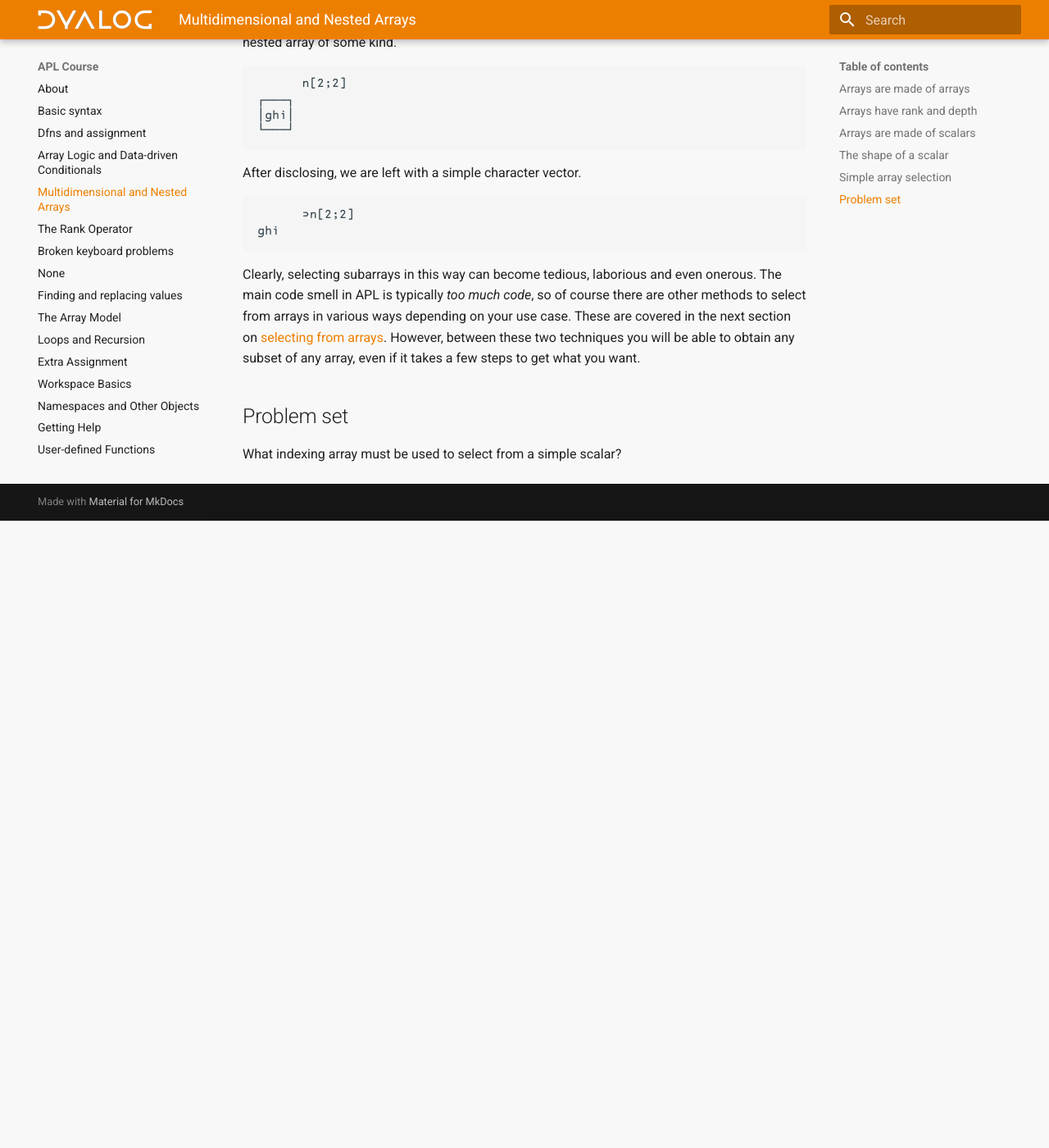
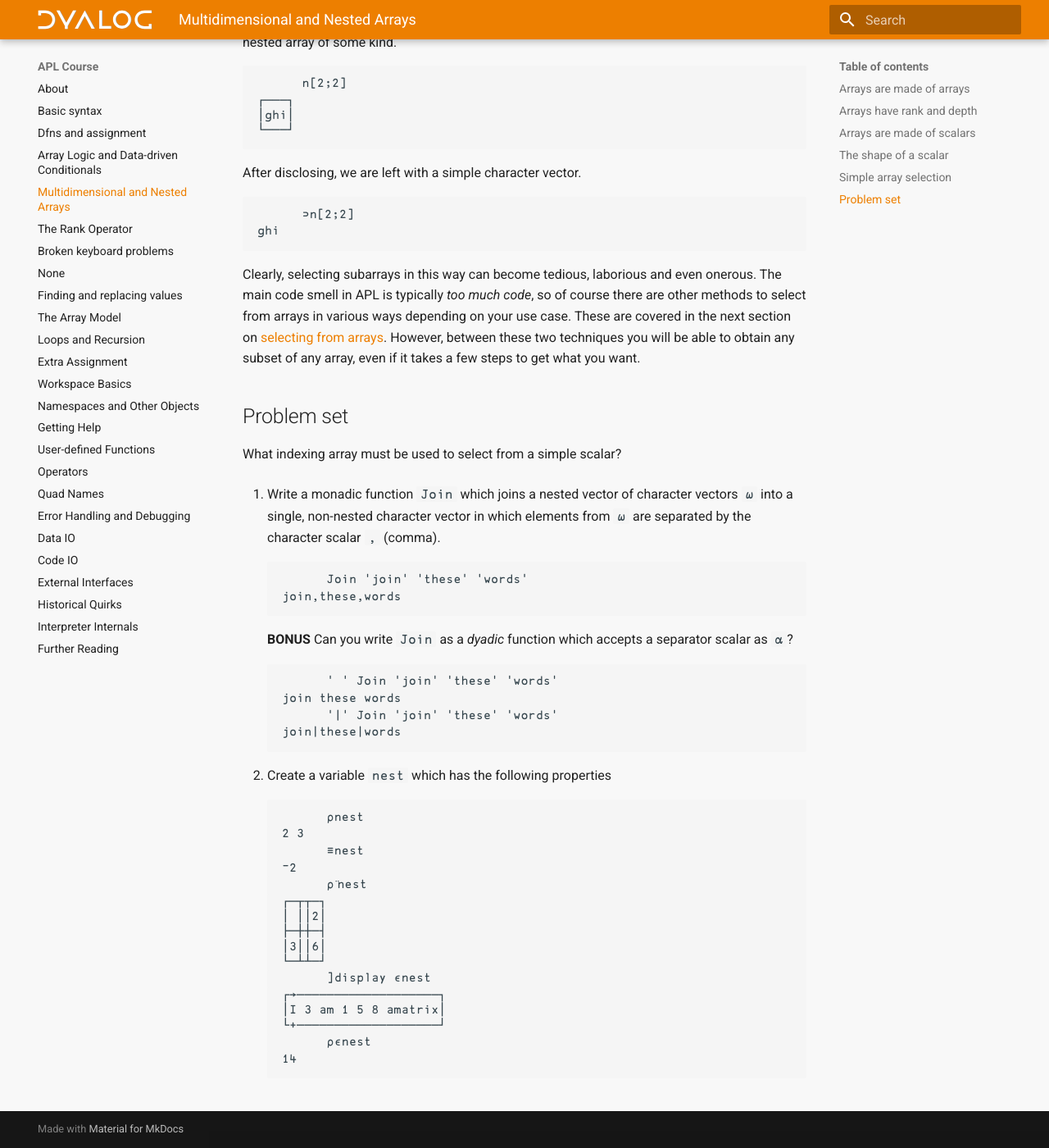
Before and after one commit to Dyalog/APLCourse, an MkDocs documentation site: the page built from docs/multidimensional-and-nested-arrays.md, in a window 1280 px wide and 1400 px high, scrolled down 5988 px. Shown: the whole window at 82% size. Built offline with MkDocs 1.6.1 and Material for MkDocs 9.7.7, drawn with Linux system fonts in a browser that asks for light colours; before the commit the page ends 6623 px from its top, so only the background shows below that.

Commit message:
join, nest problems

````diff
--- a/docs/multidimensional-and-nested-arrays.md
+++ b/docs/multidimensional-and-nested-arrays.md
@@ -319,3 +319,71 @@
 
 ## Problem set
 What indexing array must be used to select from a simple scalar?
+
+1. Write a monadic function `Join` which joins a nested vector of character vectors `⍵` into a single, non-nested character vector in which elements from `⍵` are separated by the character scalar `,` (comma).
+
+	```APL
+	      Join 'join' 'these' 'words'
+	```
+	```
+	join,these,words
+	```
+
+	**BONUS** Can you write `Join` as a *dyadic* function which accepts a separator scalar as `⍺`?
+
+	```APL
+	      ' ' Join 'join' 'these' 'words'
+	```
+	```
+	join these words
+	```
+	---
+	```APL
+	      '|' Join 'join' 'these' 'words'
+	```
+	```
+	join|these|words
+	```
+
+1. Create a variable `nest` which has the following properties
+
+	```APL
+	      ⍴nest
+	```
+	```
+	2 3
+	```
+	---
+	```APL
+	      ≡nest
+	```
+	```
+	 ̄2
+	```
+	---
+	```APL
+	      ⍴ ̈nest
+	```
+	```
+	┌─┬┬─┐
+	│ ││2│
+	├─┼┼─┤
+	│3││6│
+	└─┴┴─┘
+	```
+	---
+	```APL
+	      ]display ∊nest
+	```
+	```
+	┌→───────────────────┐
+	│I 3 am 1 5 8 amatrix│
+	└+───────────────────┘
+	```
+	---
+	```APL
+	      ⍴∊nest
+	```
+	```
+	14
+	```
````
